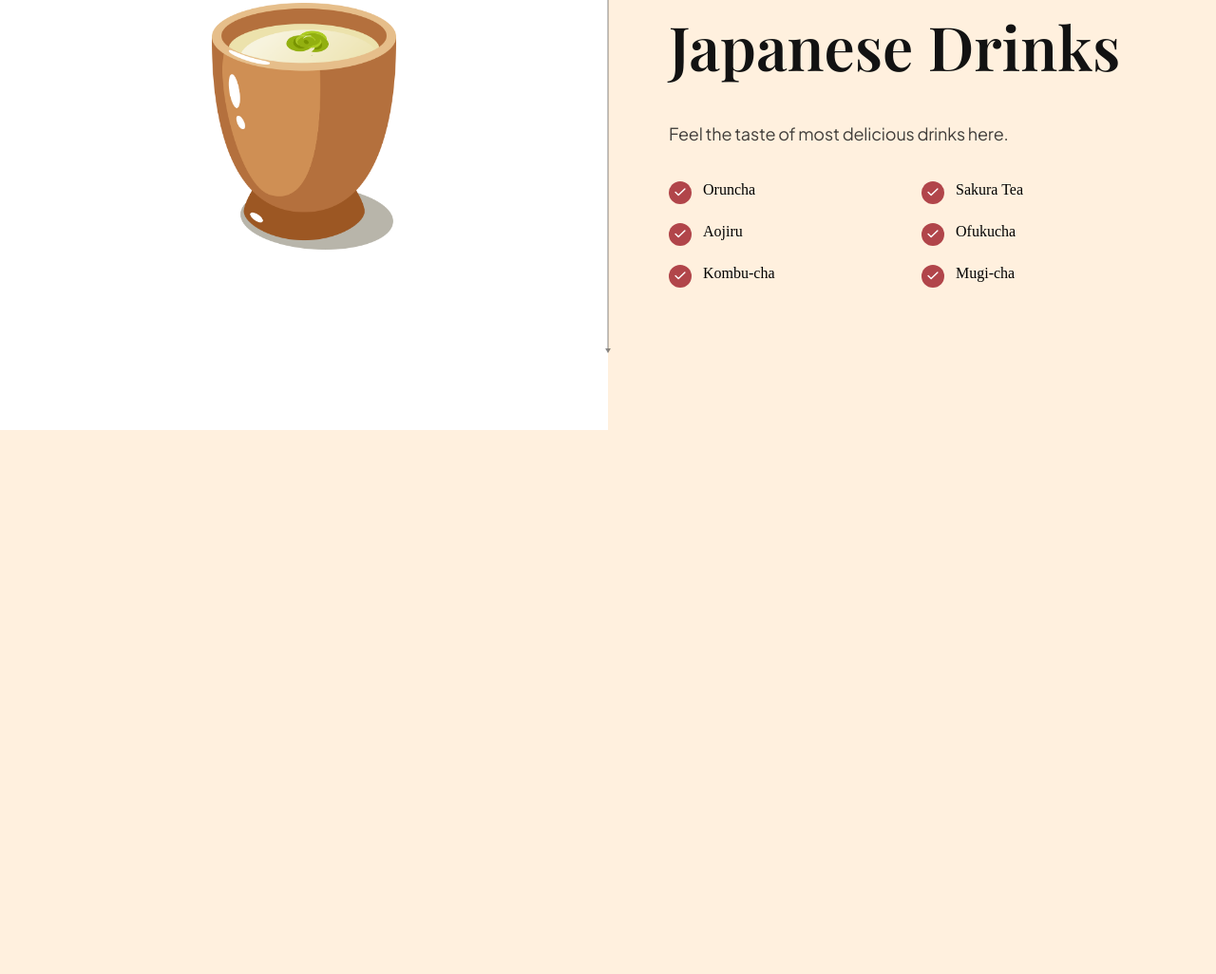
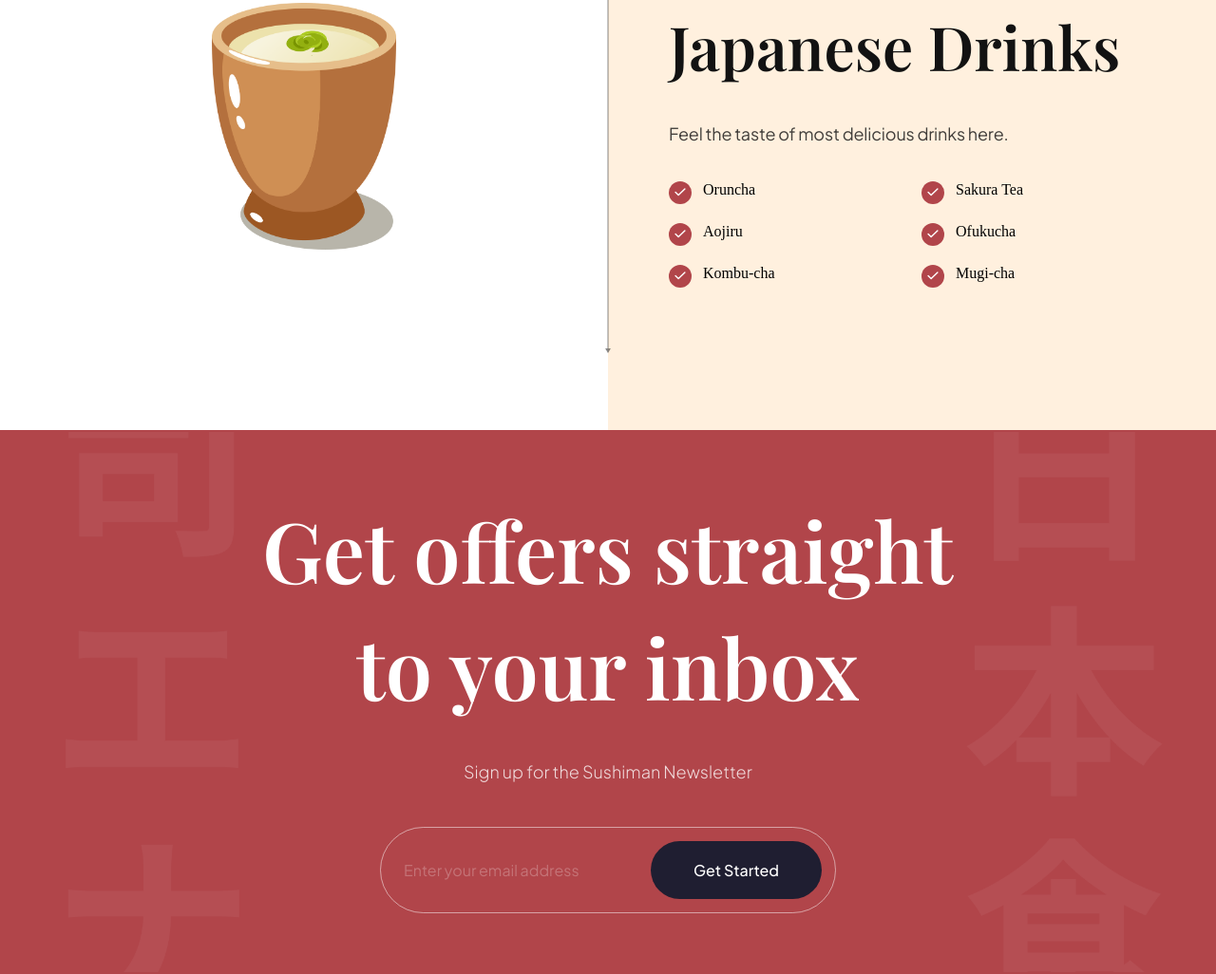
Before and after one commit to ASSAXIN06/Sushiman-Landing_Page_for_delivery_App, a website built with Vite: page index.html in a window 1280 px wide. Shown: the part 3251-4277 px from the top of the page at 95% size. Before the commit the page ends 3704 px from the top, so only its background shows below. Built offline with nearby package versions, Linux system fonts and the light colour scheme.

Commit message:
add subsciption section with necessary CSS

```diff
--- a/css/sections/subscribe.css
+++ b/css/sections/subscribe.css
@@ -0,0 +1,85 @@
+.subscription{
+    padding : 64px;
+
+    background-color: var(--primary-color);
+    background-image: url(../../assets/subscribe_bg.png);
+    background-position: center;
+    background-repeat: no-repeat;
+    background-size: contain;
+
+    display : flex;
+    flex-direction : column;
+    overflow: hidden;
+}
+
+.subscription h2{
+    font-size: 88px;
+    font-weight: 600;
+    line-height: 123px;
+    font-family: var(--playfair-display);
+
+    color: #fff;
+    text-align: center;
+}
+
+.subscription p{
+    font-size: 18px;
+    font-family: var(--plus-jakarta-sans);
+    font-weight: 300;
+    line-height: 36px;
+
+    margin-top: 32px;
+
+    color: rgba(255, 255, 255, 0.8);
+}
+
+.subscription__form{
+    min-width: 480px;
+    margin-top: 40px;
+
+    padding: 14px 14px 14px 24px;
+
+    display: flex;
+    gap: 10px;
+
+    border: 1px solid rgba(255, 255, 255, 0.5);
+    border-radius: 46px;
+}
+
+.subscription__form input{
+    flex : 1;
+
+    font-size : 16px;
+    font-weight: 400;
+    font-family: var(--plus-jakarta-sans);
+
+    color: #fff;
+    opacity: 0.5;
+
+    background: transparent;
+    border: none;
+    outline: none;
+}
+
+.subscription__form input::placeholder {
+    color: #fff;
+    opacity: 0.5;
+}
+
+.subscription__form button{
+    padding: 20px;
+
+    min-width: 180px;
+
+    font-size: 16px;
+    font-weight: 500;
+    font-family: var(--plus-jakarta-sans);
+    color: #fff;
+    text-align: center;
+
+    background-color: var(--black-400);
+    border-radius: 46px;
+    border: none;
+    outline: none;
+    cursor: pointer;
+}
--- a/index.html
+++ b/index.html
@@ -313,6 +313,20 @@
             </section>
 
         </section>
+
+        <section class="subscription flex-center" id="services">
+            <h2 data-aos="flip-down">
+                Get offers straight <br />
+                to your inbox
+            </h2>
+            <p data-aos="flip-up">
+                Sign up for the Sushiman Newsletter
+            </p>
+            <div class="subscription__form" data-aos="fade-up" >
+                <input type="text" placeholder="Enter your email address"/>
+                <button>Get Started</button>
+            </div>
+        </section>
         <script src="/js/script.js" type="module"></script>
     </body>
 </html>
```
